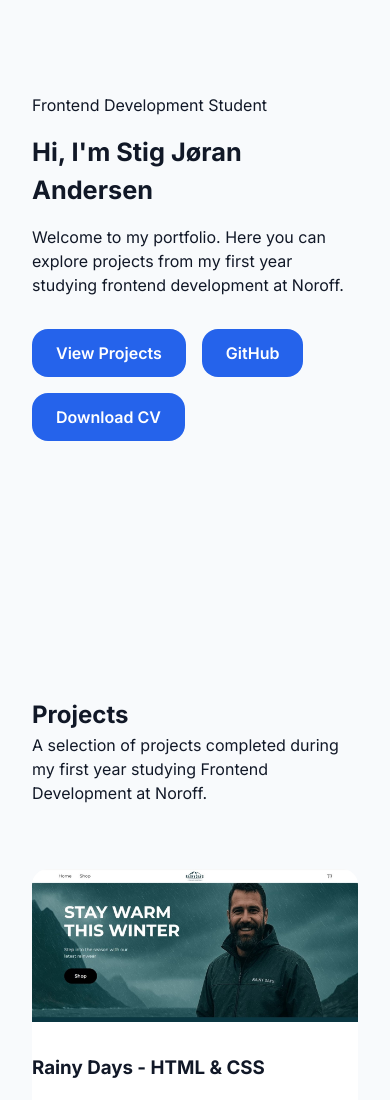
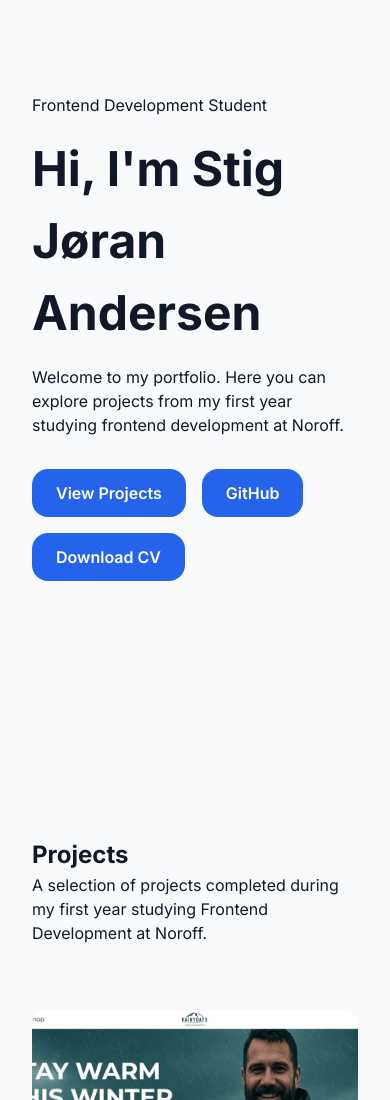
Before and after one commit to stigjoran/portfolio-1, a plain HTML site: page index.html in a window 390 px wide. Shown: the part 180-1280 px from the top of the page. Drawn offline with Linux system fonts and the light colour scheme; a script that the page names is missing.

Commit message:
feat: make portfolio responsive

```diff
--- a/css/style.css
+++ b/css/style.css
@@ -84,7 +84,7 @@ nav ul {
 }
 
 #hero h1 {
-    font-size: 3cqh;
+    font-size: 3rem;
     margin: var(--space-sm) 0;
 }
 
@@ -97,7 +97,7 @@ nav ul {
 
 .hero-buttons a {
     background-color: var(--color-primary);
-    color:white;
+    color: white;
     padding: 0.75rem 1.5rem;
     border-radius: var(--radius-md);
     font-weight: 600;
@@ -122,9 +122,11 @@ nav ul {
 
 .project-card img {
     width: 100%;
+    height: 220px;
+    object-fit: cover;
 }
 
-.project.card h3,
+.project-card h3,
 .project-card p,
 .project-links {
     padding-left: var(--space-md);
@@ -146,6 +148,7 @@ nav ul {
     gap: var(--space-sm);
 }
 
+
 @media (min-width: 768px) {
     #hero h1 {
         font-size: 4rem;
@@ -153,6 +156,9 @@ nav ul {
 }
 
 @media (min-width: 1025px) {
+    .project-list {
+        grid-template-columns: repeat(3, 1fr);
+    }
 }
 
 @media (min-width: 2550px) {
```
